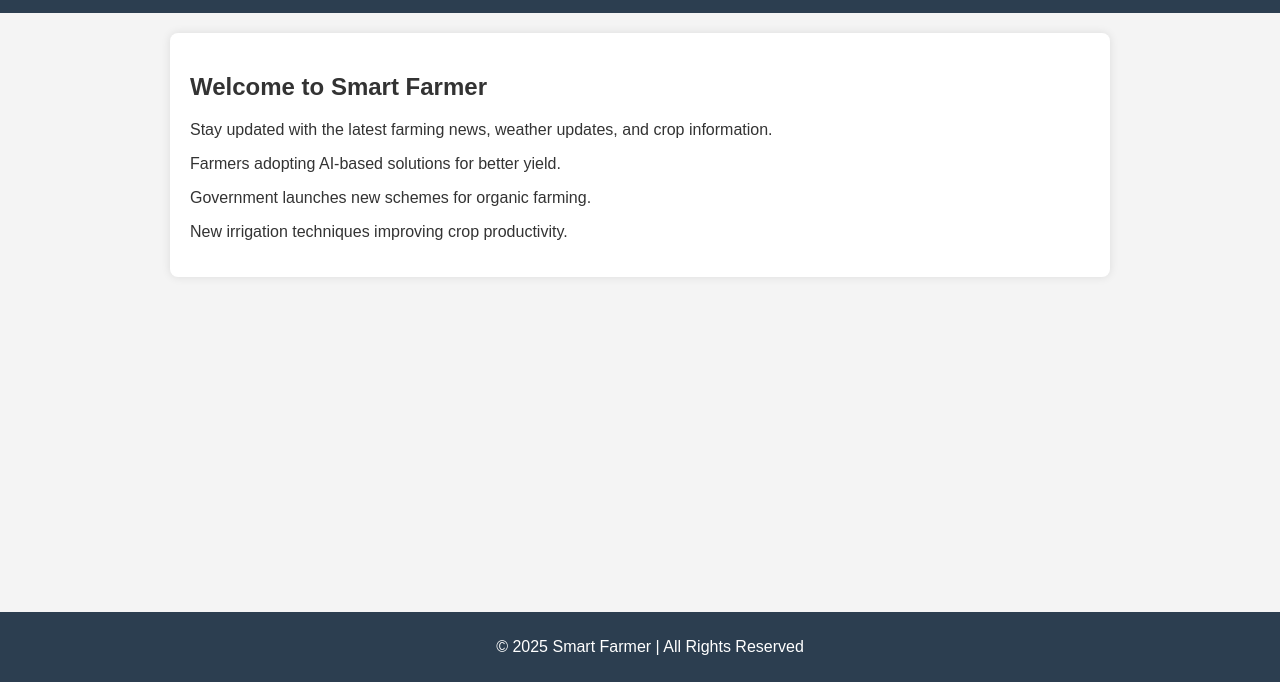
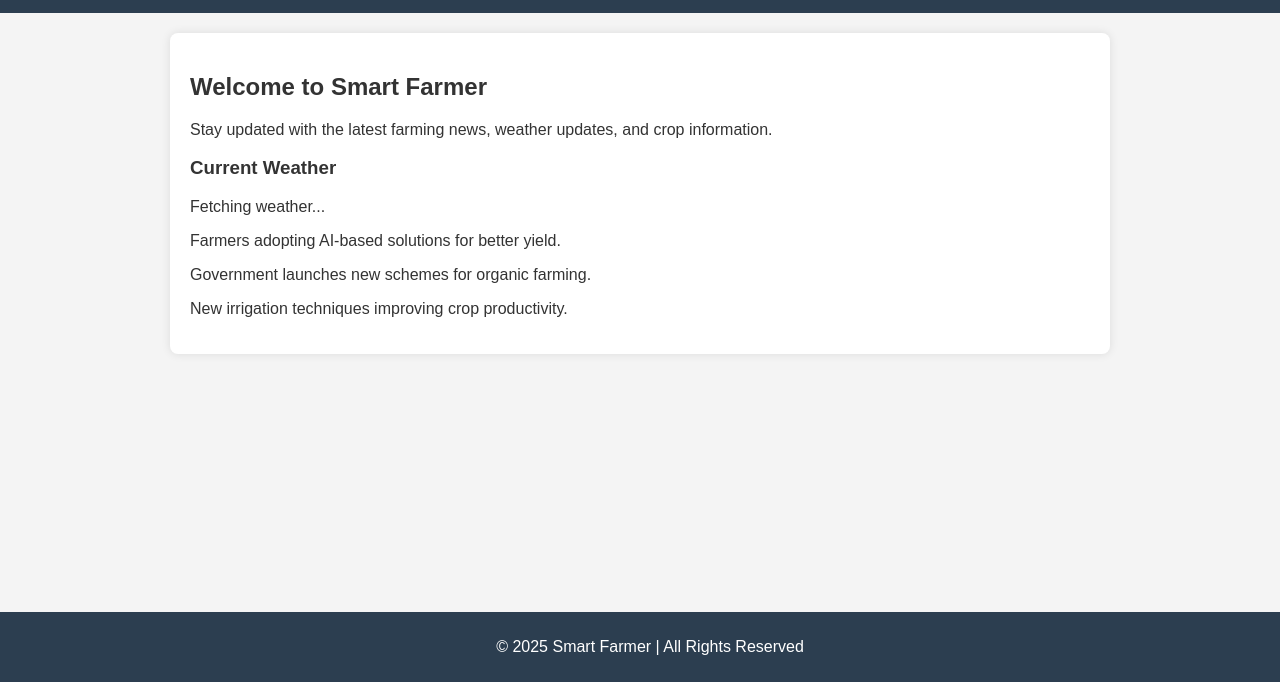
Before and after one commit to aryanraj7777/smart-farming, a plain HTML site: page index.html in a window 1280 px wide. Shown: the part 118-800 px from the top of the page. Drawn offline with Linux system fonts and the light colour scheme.

Commit message:
Update index.html

```diff
--- a/index.html
+++ b/index.html
@@ -4,7 +4,11 @@
     <meta charset="UTF-8">
     <meta name="viewport" content="width=device-width, initial-scale=1.0">
     <title>Smart Farmer</title>
+
+    <!-- External CSS -->
     <link rel="stylesheet" href="styles.css">
+
+    <!-- External JavaScript -->
     <script src="script.js" defer></script>
 </head>
 <body>
@@ -21,7 +25,18 @@
     <section id="dashboard">
         <h2>Welcome to Smart Farmer</h2>
         <p>Stay updated with the latest farming news, weather updates, and crop information.</p>
-        <div id="news-container">Loading latest news...</div>
+
+        <!-- Weather Widget -->
+        <div id="weather-widget">
+            <h3>Current Weather</h3>
+            <p id="weather-data">Fetching weather...</p>
+        </div>
+
+        <!-- Farming News Section -->
+        <div id="news-container">
+            <h3>Latest Farming News</h3>
+            <ul id="news-list">Loading latest news...</ul>
+        </div>
     </section>
 
     <footer>
```
